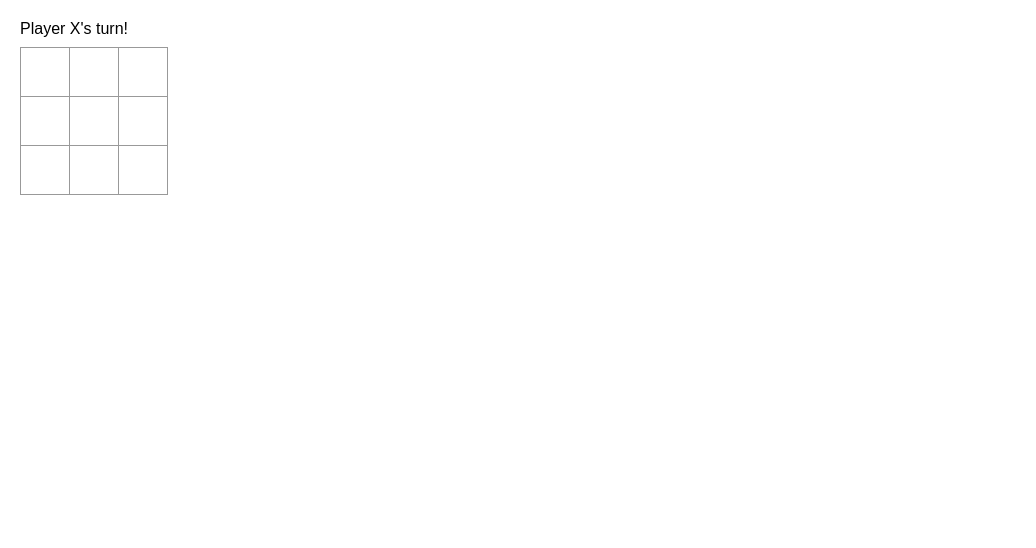
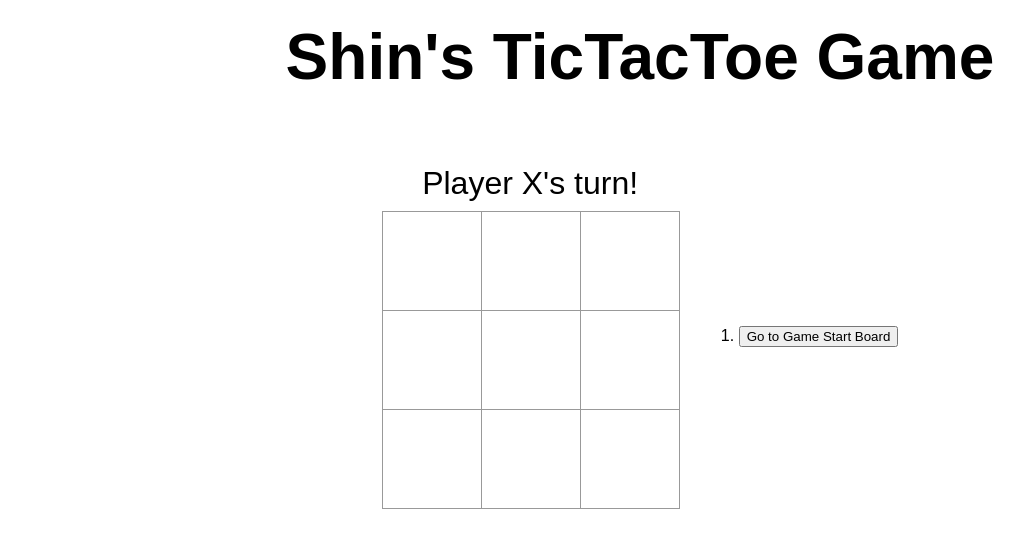
Before and after one commit to alexjshin/tictactoe, a React (Create React App) app: page / in a window 1280 px wide. Shown: the top 548 px of the page, without its empty margins (0-1036 px from the left). Built offline with nearby package versions, Linux system fonts and the light colour scheme.

Commit message:
added game history

```diff
--- a/src/App.css
+++ b/src/App.css
@@ -60,15 +60,15 @@
   background: #fff;
   border: 1px solid #999;
   float: left;
-  font-size: 24px;
+  font-size: 35px;
   font-weight: bold;
   line-height: 34px;
-  height: 50px;
+  height: 100px;
   margin-right: -1px;
   margin-top: -1px;
   padding: 0;
   text-align: center;
-  width: 50px;
+  width: 100px;
 }
 
 .board-row:after {
@@ -78,13 +78,23 @@
 }
 
 .status {
+  text-align: center;
+  font-size: 2rem;
   margin-bottom: 10px;
 }
 .game {
   display: flex;
+  justify-content: center;
+  align-items: center;
   flex-direction: row;
+  height: 50vh;
 }
 
 .game-info {
   margin-left: 20px;
 }
+
+.game-title {
+  font-size: 4rem;
+  text-align: center;
+}
--- a/src/App.js
+++ b/src/App.js
@@ -1,4 +1,3 @@
-import logo from './logo.svg';
 import { useState } from 'react';
 import './App.css';
 
@@ -13,10 +12,7 @@
   );
 }
 
-function Board() {
-  const [squares,setSquares] = useState(Array(9).fill(null));
-  const [xIsNext, setIsNext] = useState(true);
-
+function Board({xIsNext, squares, onPlay}) {
   function calculateWinner(squares){
     const winConds = [
       [0,1,2],
@@ -30,7 +26,7 @@
     ];
     for(let i = 0; i < winConds.length; i++){
       const [a,b,c] = winConds[i];
-      if(squares[a] && squares[a] == squares[b] && squares[b] == squares[c]){
+      if(squares[a] && squares[a] === squares[b] && squares[b] === squares[c]){
         return squares[a];
       }
     }
@@ -41,8 +37,9 @@
     if (squares[i] || calculateWinner(squares)) return;
     const nextSquares = squares.slice();
     nextSquares[i] = xIsNext ? 'X' : 'O';
-    setSquares(nextSquares);
-    setIsNext(!xIsNext);
+    onPlay(nextSquares);
+    // setSquares(nextSquares);
+    // setIsNext(!xIsNext);
   }
 
   const winner = calculateWinner(squares);
@@ -75,4 +72,51 @@
   );
 }
 
-export default Board;
+function Game(){
+  const [history, setHistory] = useState([Array(9).fill(null)]);
+  const [currentMove, setCurrentMove] = useState(0);
+  const xIsNext = currentMove % 2 === 0;
+  const currentSquares = history[currentMove];
+
+  function handlePlay(nextSquares){
+    const nextHistory = [...history.slice(0, currentMove + 1), nextSquares];
+    setHistory(nextHistory);
+    setCurrentMove(nextHistory.length - 1);
+  }
+
+  function jumpTo(nextMove){
+    setCurrentMove(nextMove);
+  }
+
+  const moves = history.map((squares, move) => {
+    let description;
+    if (move > 0){
+      description = "Go to move #" + move;
+    } else{
+      description = "Go to Game Start Board";
+    }
+    return (
+      <li key = {move}>
+        <button onClick = {() => jumpTo(move)}>{description}</button>
+      </li>
+    )
+  })
+
+  return (
+    <>
+      <h1 className='game-title'>Shin's TicTacToe Game</h1>
+      <div className='game'>
+        <div className='game-board'>
+          <Board xIsNext = {xIsNext} squares = {currentSquares} onPlay = {handlePlay}/>
+        </div>
+        <div className='game-info'>
+          <ol>
+            {moves}
+          </ol>
+        </div>
+      </div>
+    </>
+  );
+}
+
+export default Game;
```
